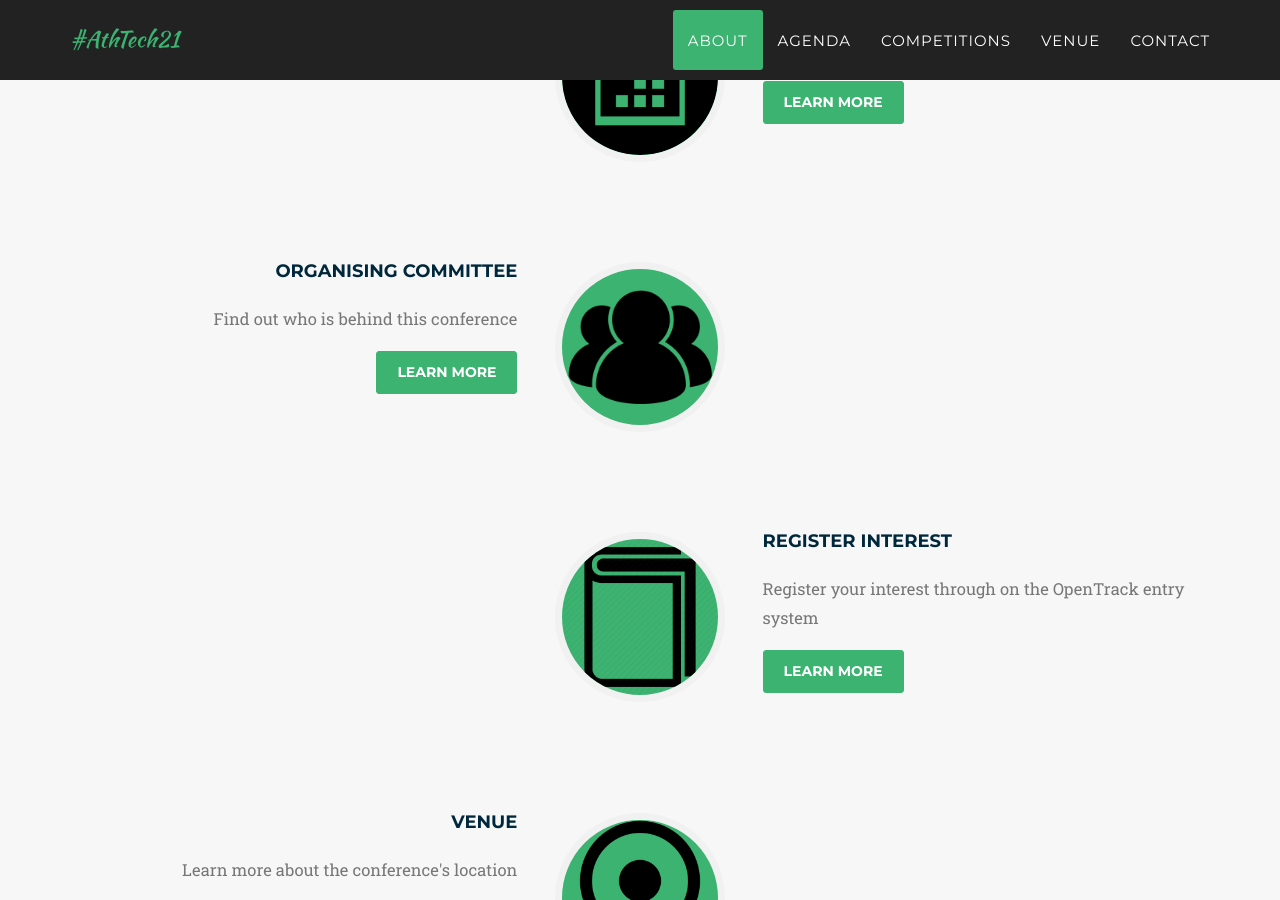
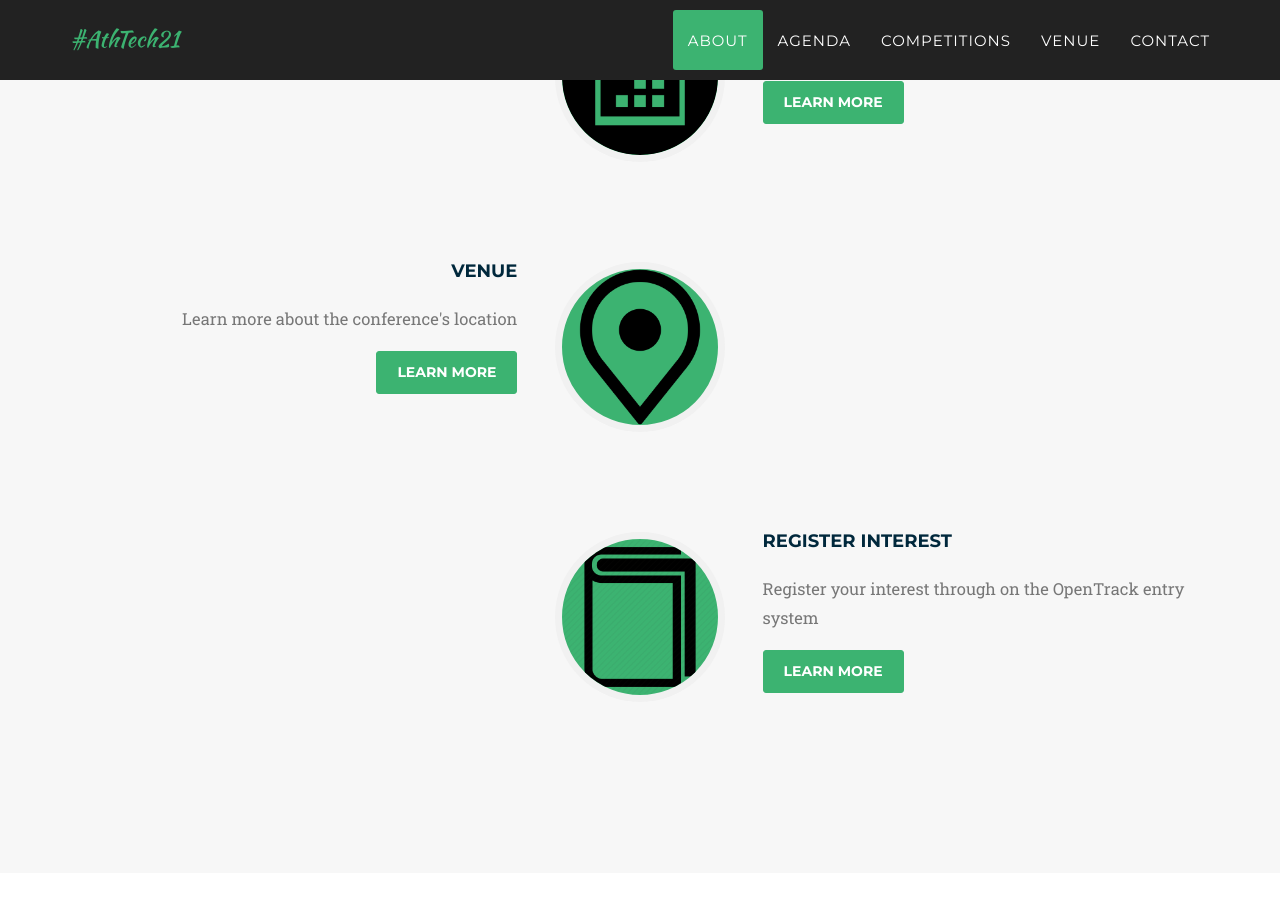
Before and after one commit to openath/athtech, a Jekyll site: the page built from _2021_pages/index.html, in a window 1280 px wide and 900 px high, scrolled down 2149 px. Built offline with Jekyll 4.4.1, drawn with Linux system fonts in a browser that asks for light colours; some web fonts are replaced.

```diff
--- a/_2021_pages/agenda.html
+++ b/_2021_pages/agenda.html
@@ -52,6 +52,10 @@ published: true
             </tbody>
         </table>
 
+        <h2>Competitions</h2>
+        <p>There will also be plenty of quality athletics competitions to watch and get incolved in.</p>
+        <p>More info <a href="http://athtech.run/2021/competitions">here</a>.</p>
+
         <h2>Call for topics</h2>
         <h3>What would you like to see?</h3>
         <p>If you have any ideas or suggestions, or would like to get in touch about delivering a seminar/workshop yourself, please <a href="https://data.opentrack.run/en-gb/x/2021/HRV/athtech/">enter your details into the registration of interest form here</a>.</p>
--- a/_data/twenty_21/home_about_data.yml
+++ b/_data/twenty_21/home_about_data.yml
@@ -11,19 +11,13 @@
   link: /2021/agenda
 
 - inverted:
-  img: icon-team.jpeg
-  name: Organising Committee
-  info: Find out who is behind this conference
-  link: /2021#team
+  img: icon-venue.jpeg
+  name: Venue
+  info: Learn more about the conference's location
+  link: /2021/venue
 
 - inverted: timeline-inverted
   img: booklet-icon.png
   name: Register interest
   info: Register your interest through on the OpenTrack entry system
   link: https://data.opentrack.run/en-gb/x/2021/HRV/athtech/
-
-- inverted:
-  img: icon-venue.jpeg
-  name: Venue
-  info: Learn more about the conference's location
-  link: /2021/venue
```
